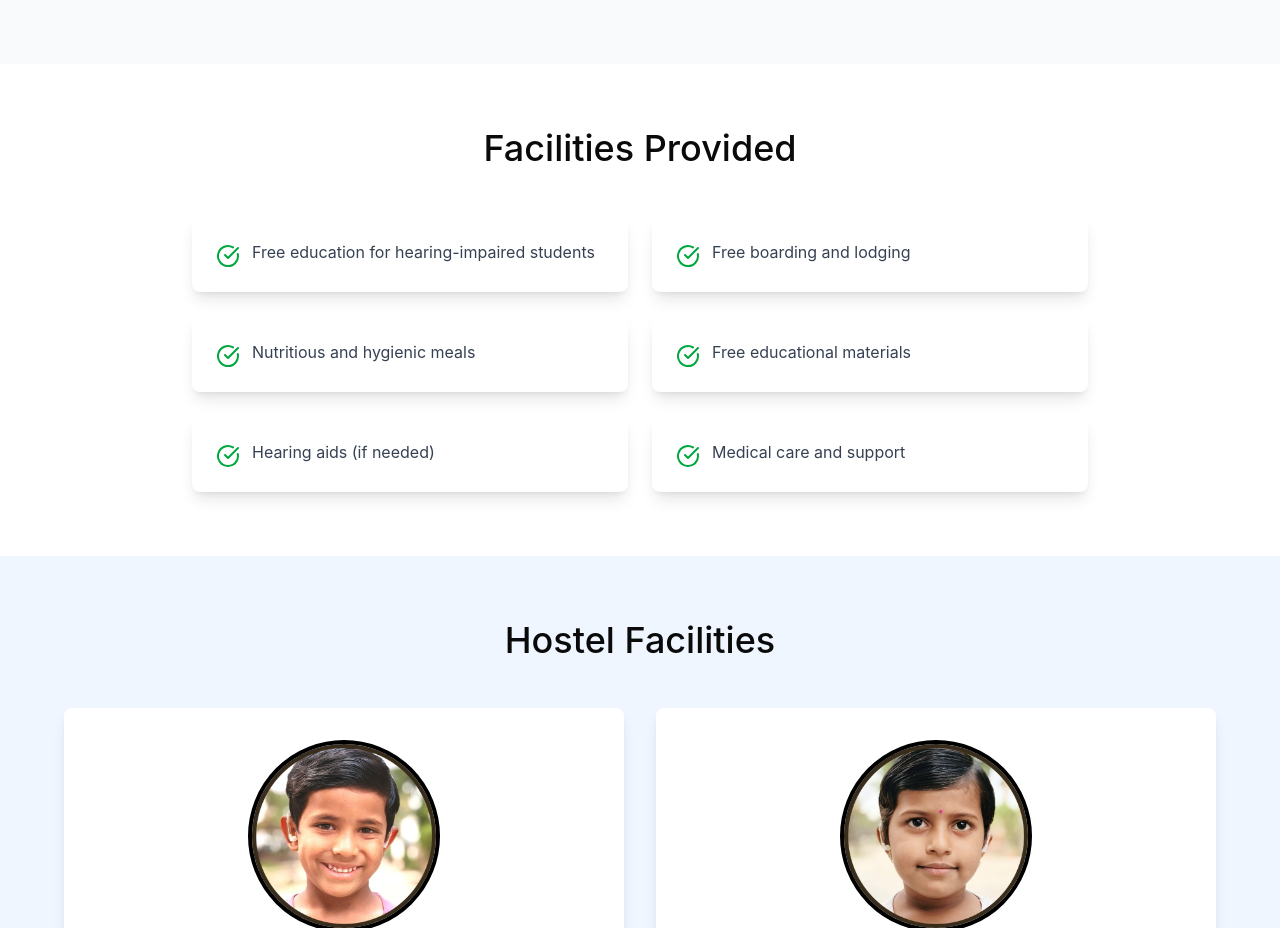
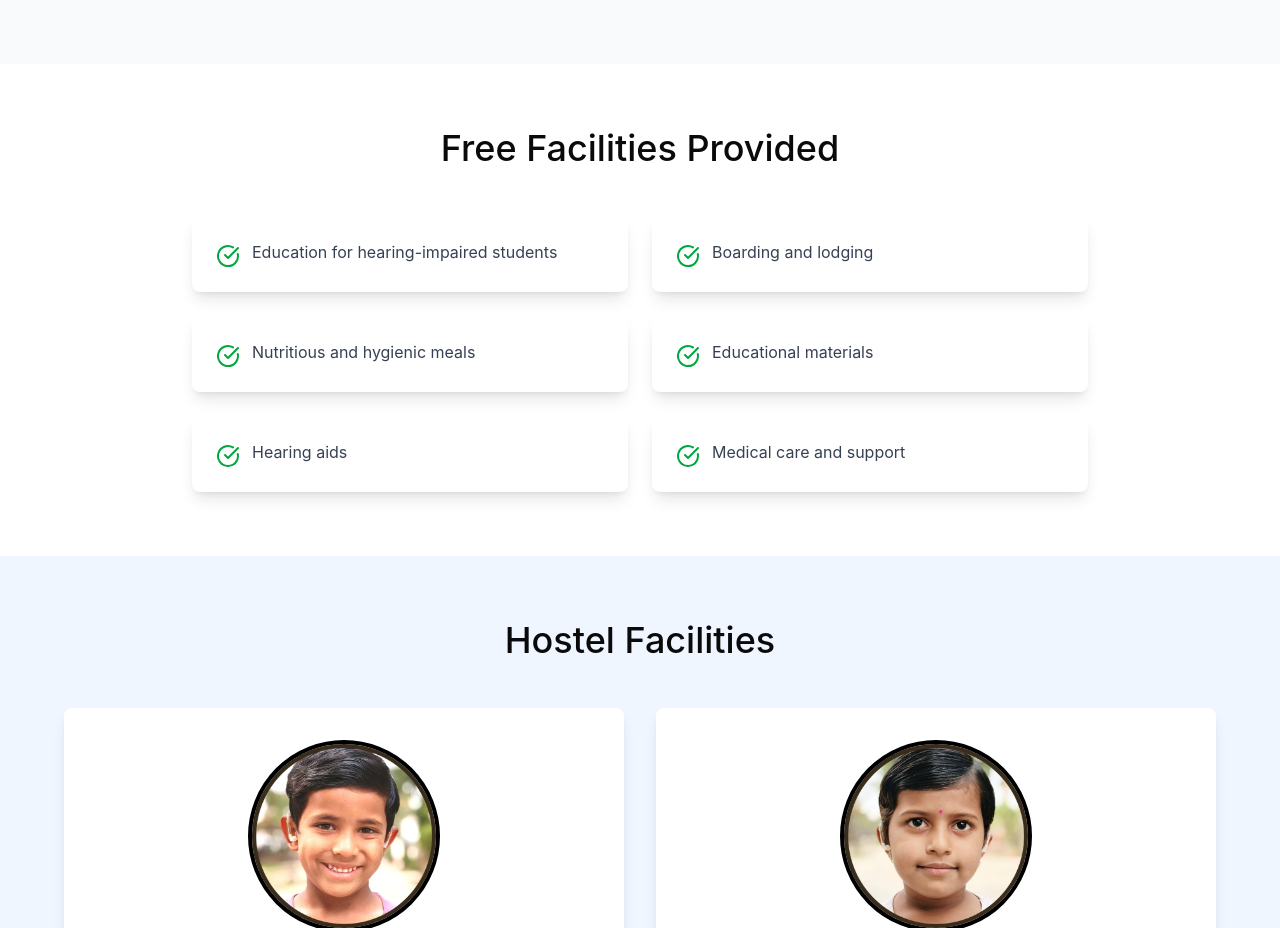
Before and after one commit to dhirensawalakhe/SchoolWebsite, a React (Vite) app: page /admission in a window 1280 px wide. Shown: the part 1568-2496 px from the top of the page. Built offline with nearby package versions, Linux system fonts and the light colour scheme.

Commit message:
Initial commit

```diff
--- a/src/app/pages/AdmissionPage.tsx
+++ b/src/app/pages/AdmissionPage.tsx
@@ -13,11 +13,11 @@ export default function AdmissionPage() {
   ];
 
   const facilities = [
-    'Free education for hearing-impaired students',
-    'Free boarding and lodging',
+    'Education for hearing-impaired students',
+    'Boarding and lodging',
     'Nutritious and hygienic meals',
-    'Free educational materials',
-    'Hearing aids (if needed)',
+    'Educational materials',
+    'Hearing aids',
     'Medical care and support',
   ];
 
@@ -124,7 +124,7 @@ export default function AdmissionPage() {
       {/* Facilities Provided */}
       <section className="py-16">
         <div className="container mx-auto px-4">
-          <h2 className="text-4xl text-center mb-12">Facilities Provided</h2>
+          <h2 className="text-4xl text-center mb-12"> Free Facilities Provided</h2>
           <div className="max-w-4xl mx-auto">
             <div className="grid grid-cols-1 md:grid-cols-2 gap-6">
               {facilities.map((facility, index) => (
```
